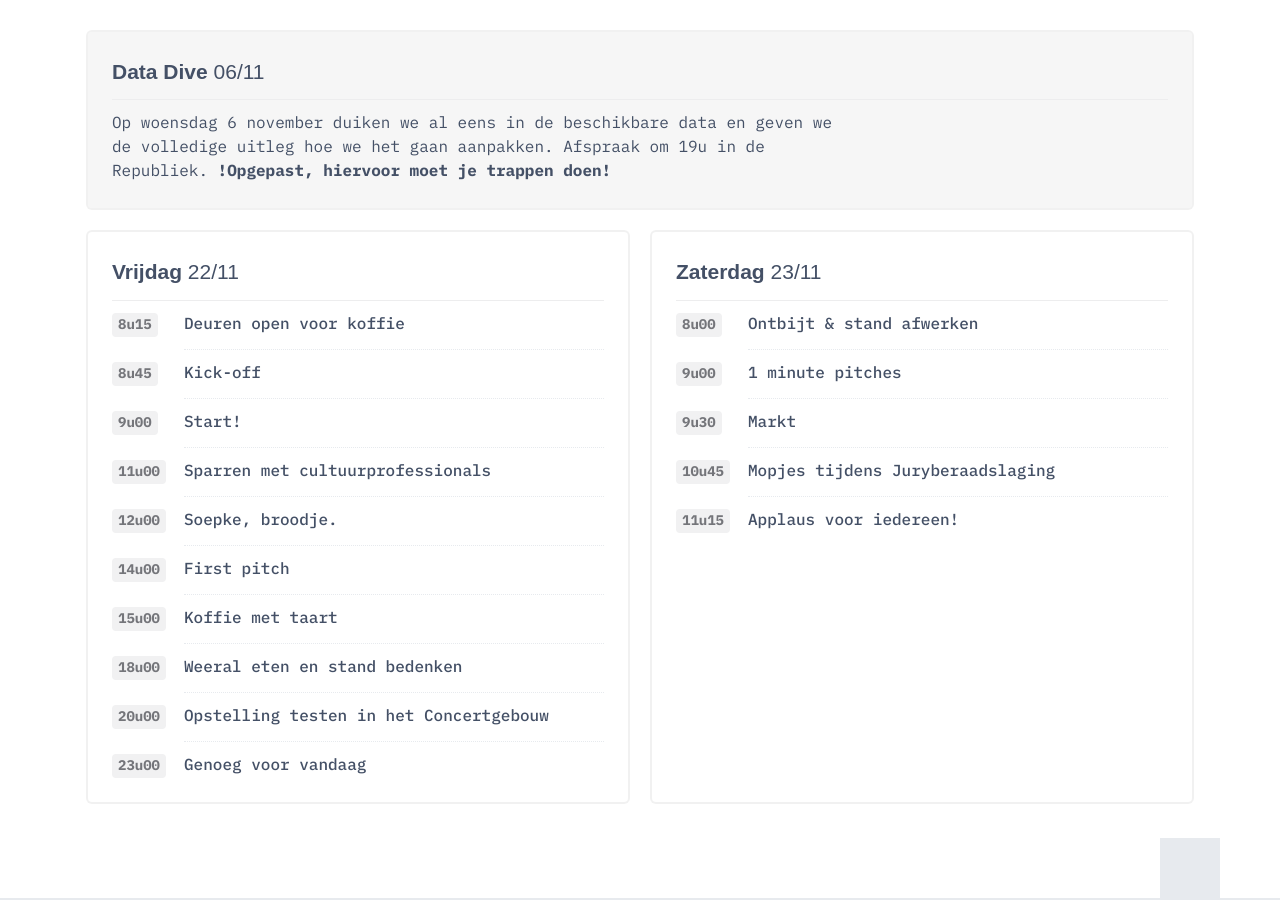
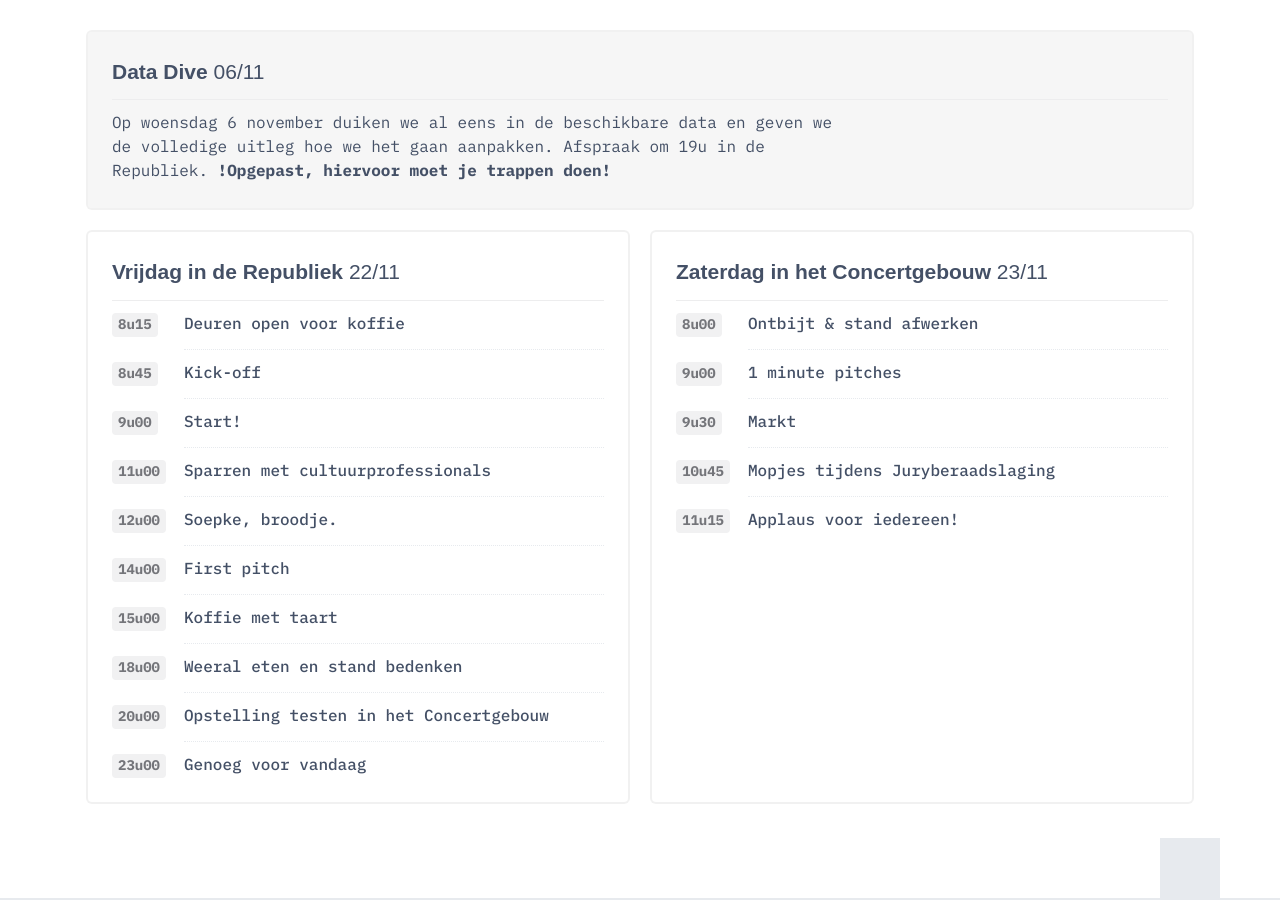
Before and after one commit to nerdlab-be/cityhacks-2019, a Jekyll site: the page built from _pages/index.markdown, in a window 1280 px wide and 900 px high, scrolled down 1880 px. Built offline with Jekyll 4.4.1, drawn with Linux system fonts in a browser that asks for light colours; some web fonts are replaced; some of the changed text lies outside the part shown.

Commit message:
added concertgebouw

```diff
--- a/_pages/index.markdown
+++ b/_pages/index.markdown
@@ -6,8 +6,10 @@
 hero:
   title: "Kunst Meten"
   date: "22 en 23 november start om 9u"
-  location: "De Republiek, Brugge"
+  location: "De Republiek"
   locationLink: "http://republiekbrugge.be/"
+  locationTwo: "Concertgebouw"
+  locationLinkTwo: "https://www.concertgebouw.be"
   image: "/assets/img/jpg/cultuur_hero.jpg"
   imageAlt: "Cityhacks 2019"
 opdracht:
@@ -32,7 +34,7 @@
   dataTitle: "Data Dive"
   dataDate: "06/11"
   dataPara: "Op woensdag 6 november duiken we al eens in de beschikbare data en geven we de volledige uitleg hoe we het gaan aanpakken. Afspraak om 19u in de Republiek. <strong>!Opgepast, hiervoor moet je trappen doen!</strong>"
-  friday: "Vrijdag"
+  friday: "Vrijdag in de Republiek"
   fridayDate: "22/11"
   scheduleFriday:
     - hour: "8u15"
@@ -55,7 +57,7 @@
       para: "Opstelling testen in het Concertgebouw"
     - hour: "23u00"
       para: "Genoeg voor vandaag"
-  saturday: "Zaterdag"
+  saturday: "Zaterdag in het Concertgebouw"
   saturdayDate: "23/11"
   scheduleSaturday:
     - hour: "8u00"
```
